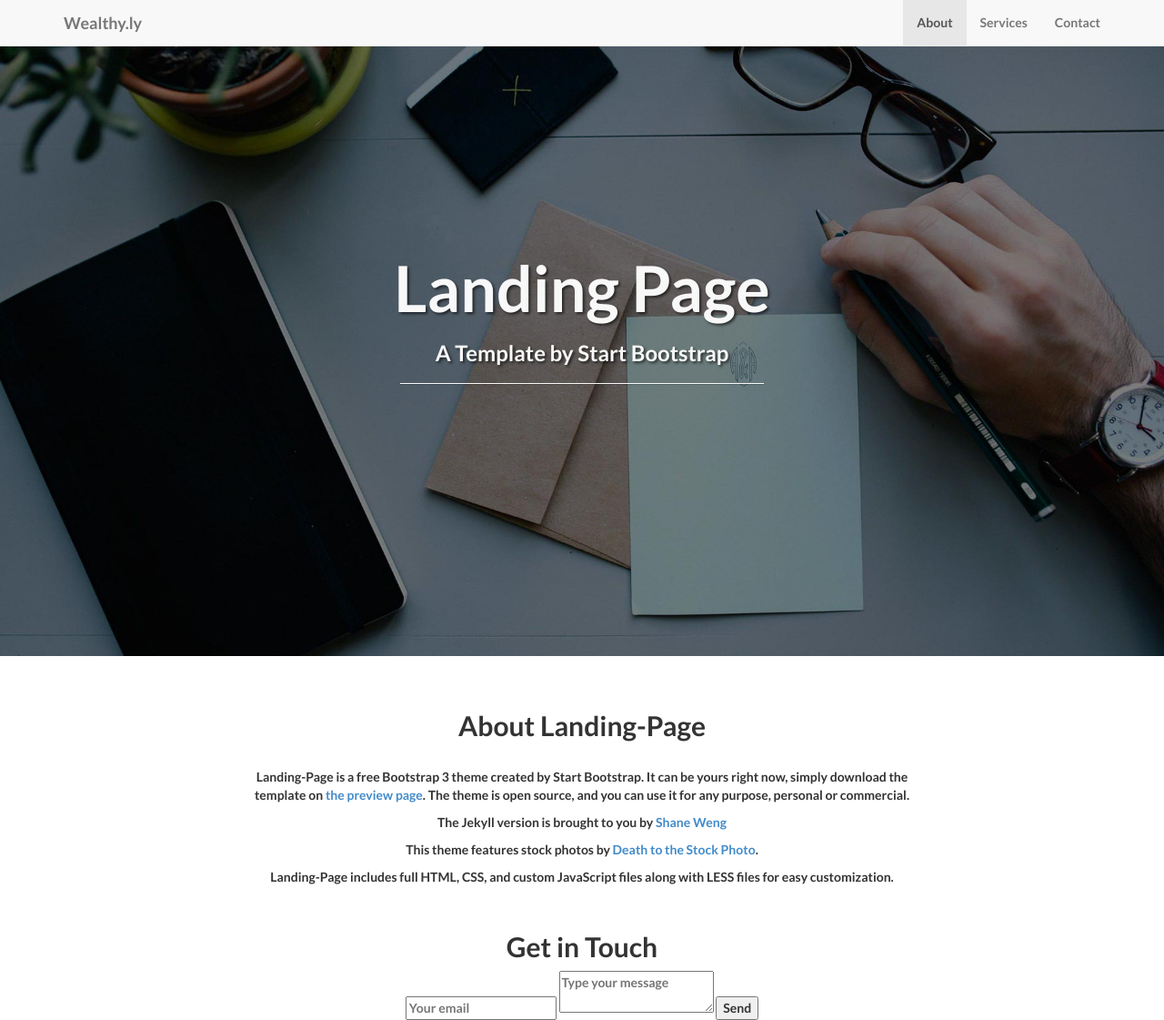
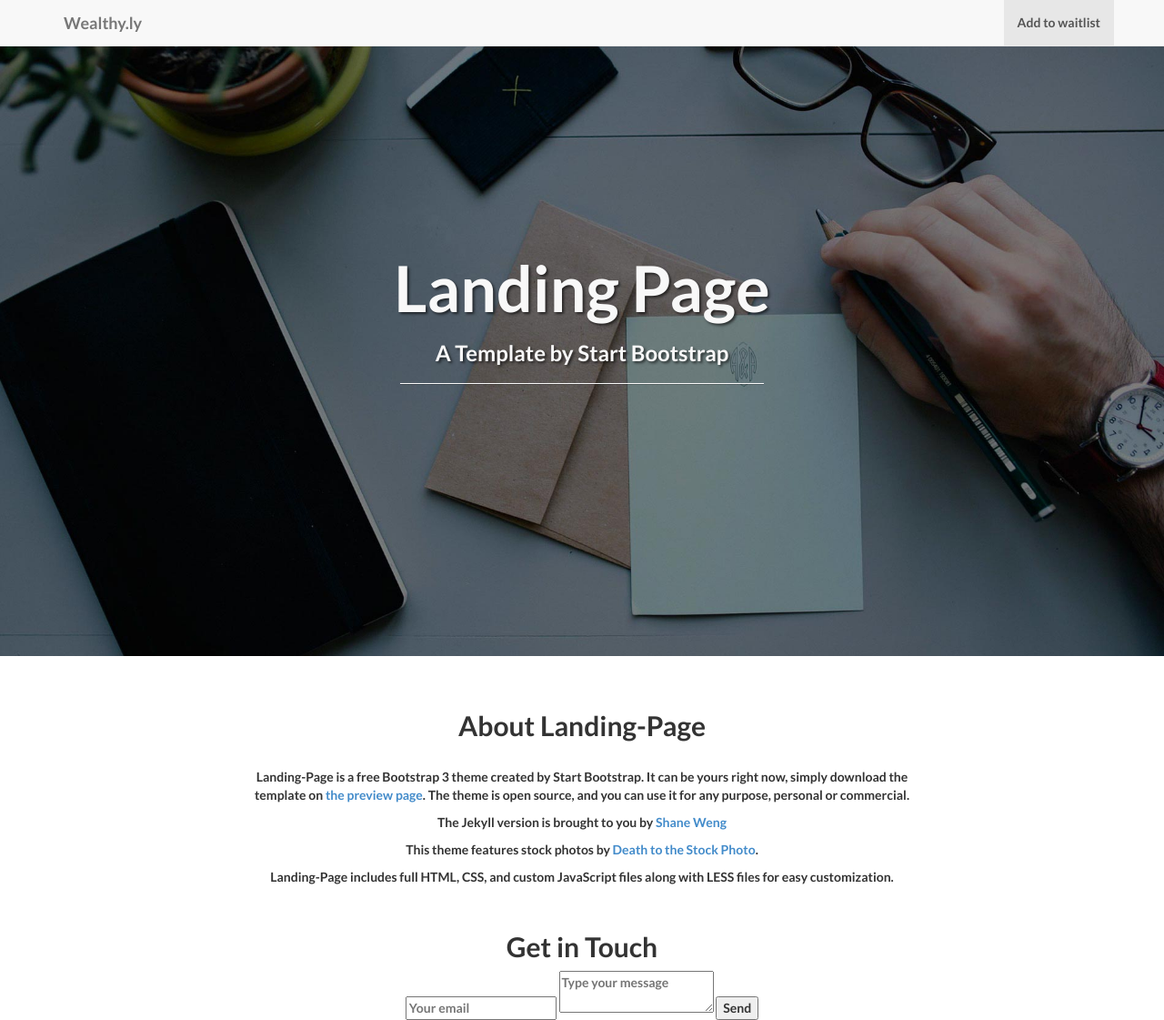
Before and after one commit to NrctcV/NrctcV.github.io, a Jekyll site: the page built from index.html, in a window 1280 px wide and 1121 px high. Shown: the whole window at 91% size. Built offline with Jekyll 4.4.1, drawn with Linux system fonts in a browser that asks for light colours.

Commit message:
Update header.html

```diff
--- a/_includes/header.html
+++ b/_includes/header.html
@@ -14,14 +14,8 @@
         <!-- Collect the nav links, forms, and other content for toggling -->
         <div class="collapse navbar-collapse" id="bs-example-navbar-collapse-1">
             <ul class="nav navbar-nav navbar-right">
-            	<li>
-                    <a class="page-scroll" href="#about">About</a>
-                </li>
                 <li>
-                    <a class="page-scroll" href="#services">Services</a>
-                </li>
-                <li>
-                    <a class="page-scroll" href="#contact">Contact</a>
+                    <a class="page-scroll" href="#contact">Add to waitlist</a>
                 </li>
             </ul>
         </div>
```
